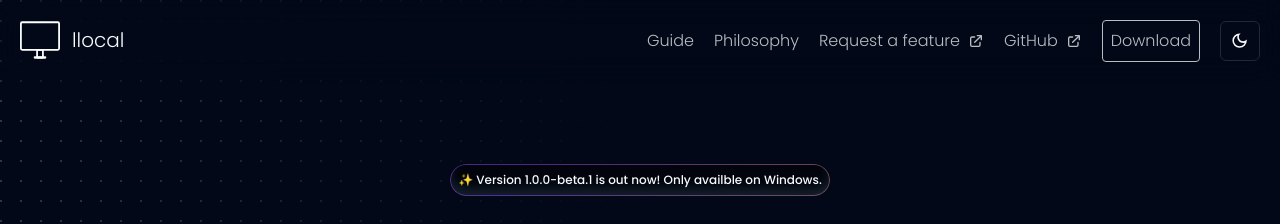
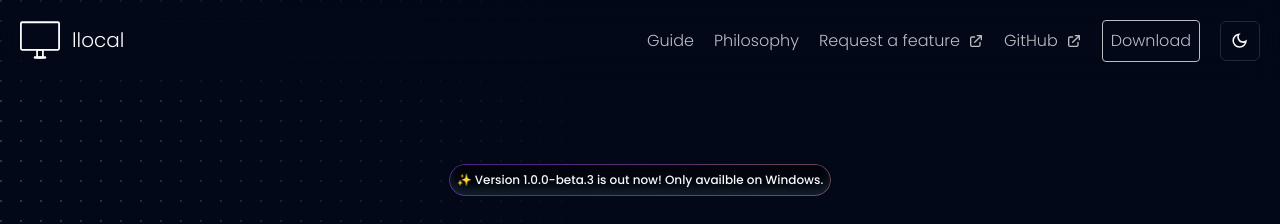
Before and after one commit to kartikm7/llocal-web, a Next.js app: page / in a window 1280 px wide. Shown: the top 224 px of the page. Built offline with nearby package versions, Linux system fonts and the light colour scheme.

Commit message:
fix: download link

```diff
--- a/src/app/page.tsx
+++ b/src/app/page.tsx
@@ -22,7 +22,7 @@ export default function Home() {
           titleComponent={
             <div className="text-center flex flex-col justify-center items-center gap-5 md:mb-20">
               <AnimatedGradientText className="text-xs p-1 md:p-2">
-                ✨ Version 1.0.0-beta.1 is out now! Only availble on Windows.
+                ✨ Version 1.0.0-beta.3 is out now! Only availble on Windows.
               </AnimatedGradientText>
               <div>
                 <h1 className="font-light text-8xl">llocal</h1>
--- a/src/components/download-dropdown.tsx
+++ b/src/components/download-dropdown.tsx
@@ -20,7 +20,7 @@ export const DownloadDropdown = ({
   const router = useRouter();
   function handleClick() {
     window.location.href =
-      "https://github.com/kartikm7/llocal/releases/download/v1.0.0-beta.1/LLocal-1.0.0-beta.1-setup.exe";
+      "https://github.com/kartikm7/llocal/releases/download/v1.0.0-beta.3/LLocal-1.0.0-beta.3-setup.exe";
     router.push("/guide");
   }
   return (
```
